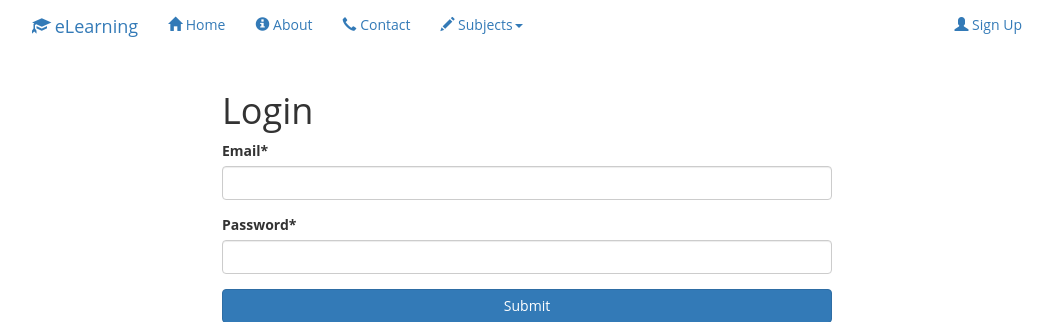
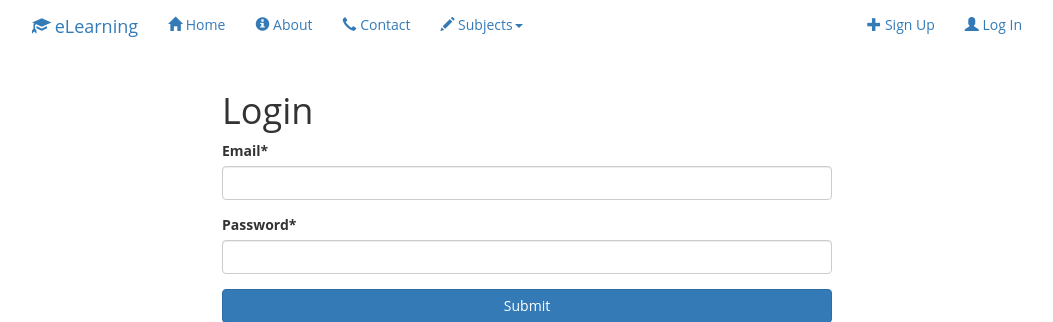
Before and after one commit to avuletica/eLearning, a Django app: page / in a window 1280 px wide. Shown: the top 322 px of the page, without its empty margins (113-1166 px from the left). Run offline with Django 3.2, Linux system fonts and the light colour scheme; some libraries are stand-ins or nearby versions.

Commit message:
Add Login button & redirection links

```diff
--- a/templates/navbar.html
+++ b/templates/navbar.html
@@ -15,7 +15,7 @@
     <!-- Menu items -->
     <div class="collapse navbar-collapse" id="mainNavBar">
       <ul class="nav navbar-nav">
-        <li class="active"><a href="#"><span class="glyphicon glyphicon-home"></span> Home</a></li>
+        <li class="active"><a href="/"><span class="glyphicon glyphicon-home"></span> Home</a></li>
         <li><a href="#"><span class="glyphicon glyphicon-info-sign"></span> About</a></li>
         <li><a href="#"><span class="glyphicon glyphicon-earphone"></span> Contact</a></li>
 
@@ -34,7 +34,8 @@
 
       <!-- Right align -->
       <ul class="nav navbar-nav navbar-right">
-        <li><a href="#"><span class="glyphicon glyphicon-user"></span> Sign Up</a></li>
+        <li><a href="/accounts/register"><span class="glyphicon glyphicon-plus"></span> Sign Up</a></li>
+        <li><a href="/accounts/login"><span class="glyphicon glyphicon-user"></span> Log In</a></li>
       </ul>
     </div>
   </div>
```
